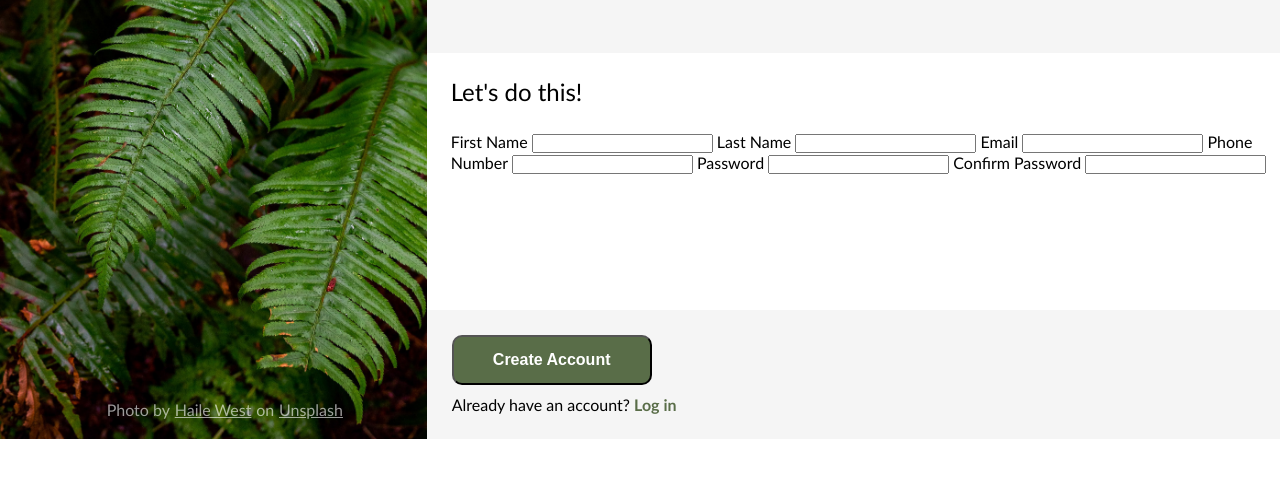
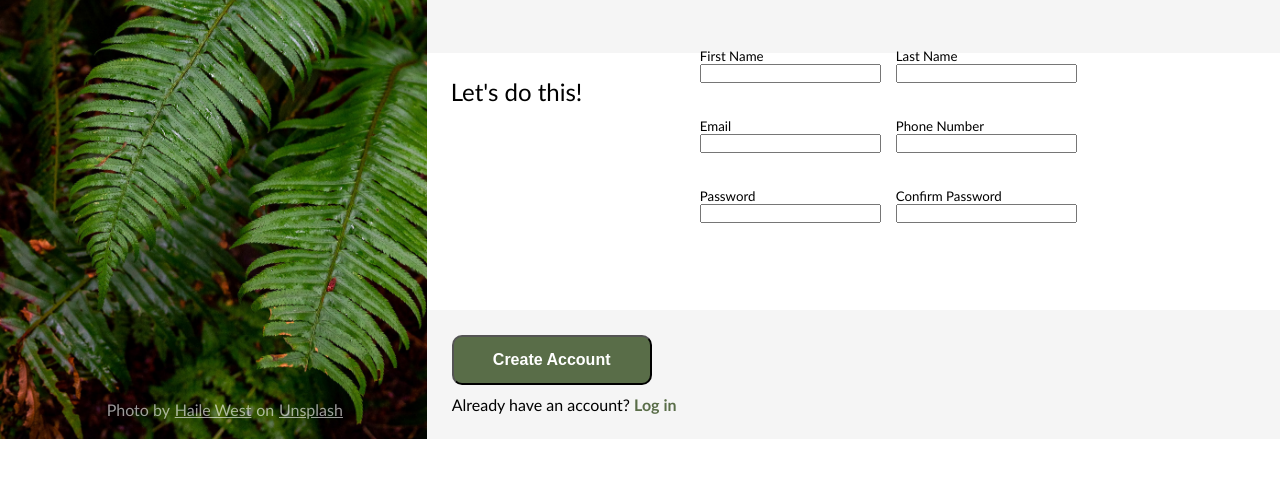
Before and after one commit to lex23unwin/8SignUpForm, a plain HTML site: page index.html in a window 1280 px wide. Shown: the part 204-682 px from the top of the page. Drawn offline with Linux system fonts and the light colour scheme.

Commit message:
Use flexwrap for input boxes

```diff
--- a/index.html
+++ b/index.html
@@ -35,18 +35,30 @@
             <div class="container-right-form">
                 <p>Let's do this!</p>
                 <form action="#" id="my-form">
+                    <div class="label-container">
                         <label for="firstname" class="label">First Name</label>
                         <input type="text" id="firstname" name="firstname">
+                    </div>
+                    <div class="label-container">
                         <label for="lastname" class="label">Last Name</label>
                         <input type="text" id="lastname" name="lastname">
+                    </div>
+                    <div class="label-container">
                         <label for="email" class="label">Email</label>
                         <input type="email" id="email" name="email">
+                    </div>
+                    <div class="label-container">
                         <label for="tel">Phone Number</label>
                         <input type="tel" id="tel" name="tel">
+                    </div>
+                    <div class="label-container">
                         <label for="password">Password</label>
                         <input type="password" id="password" name="password">
+                    </div>
+                    <div class="label-container">
                         <label for="confirmpassword">Confirm Password</label>
                         <input type="password" id="confirmpassword" name="confirmpassword">
+                    </div>
                 </form>
             </div>
             <div class="container-right-button-section">
--- a/style.css
+++ b/style.css
@@ -97,7 +97,10 @@ body {
     height: 40%;
     display: flex;
     flex-direction: column;
-    gap: 10%;
+    gap: 40px;
+    flex-wrap: wrap;
+    padding-right: 40%;
+    font-size: .83rem;
 }
 
 .container-right-form p {
@@ -105,12 +108,30 @@ body {
     padding-left: 1em;
 }
 
+.container-right-form p {
+    font-size: 1.5rem;
+}
+
+#my-form {
+    margin-top: -25px;
+}
+
 .container-right-form form {
     padding-left: 1.5em;
+    display: flex;
+    flex-direction: row;
+    flex-wrap: wrap;
+    justify-content: center;
+    align-items: center;
+    gap: 15px;
 }
 
-.container-right-form p {
-    font-size: 1.5rem;
+.label-container {
+    padding-top: 20px;
+}
+
+input, label {
+    display: block;
 }
 
 input:focus {
```
Lines whose indentation alone changed are shown as unchanged.
